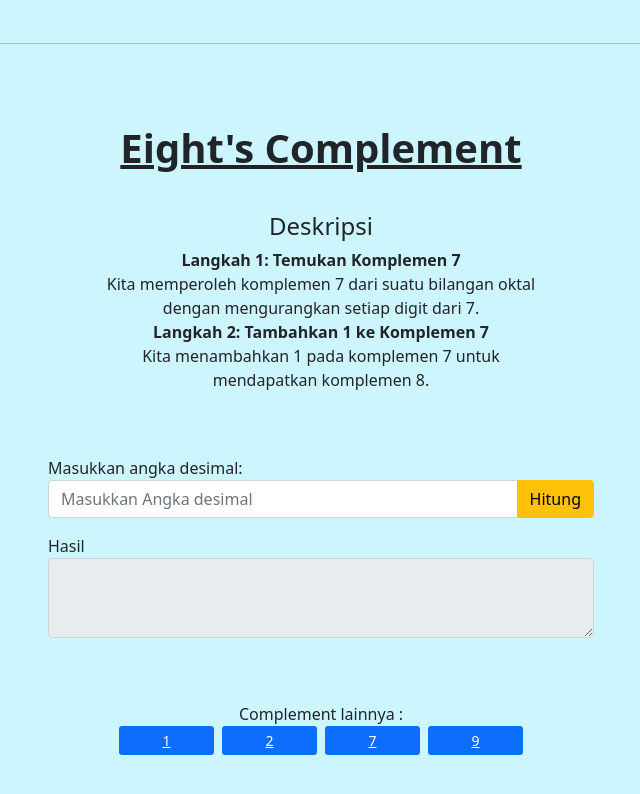
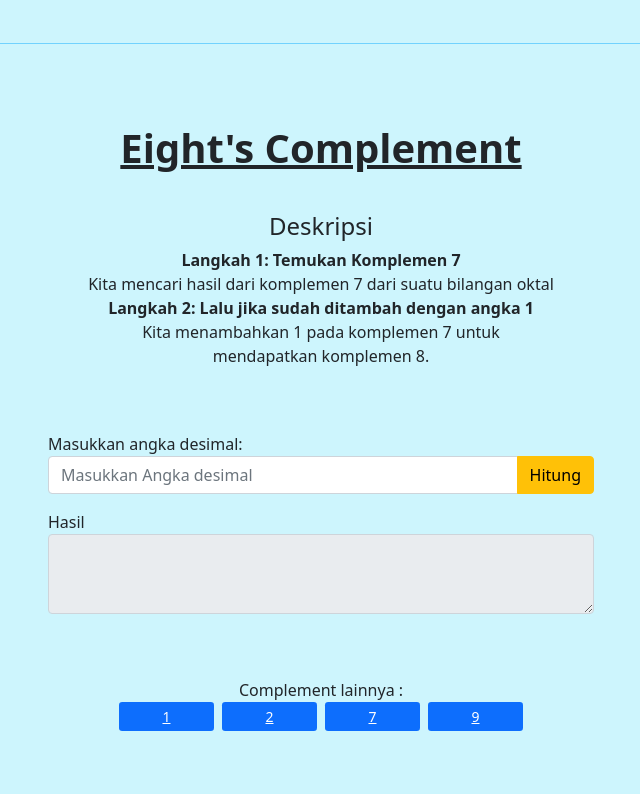
Before and after one commit to algiban/algiban.github.io, a website: page complement/index.html in a window 1280 px wide. Shown: the part 4106-4900 px from the top of the page, without its empty margins (319-959 px from the left). Drawn offline with nearby package versions, Linux system fonts and the light colour scheme; files that its build step writes are made by us from their sources; files whose address does not match are found by name.

Commit message:
Update index.html

```diff
--- a/complement/index.html
+++ b/complement/index.html
@@ -273,11 +273,11 @@
                         Langkah 1: Temukan Komplemen 7
                     </strong> <br>
 
-                    Kita memperoleh komplemen 7 dari suatu bilangan oktal <br> dengan mengurangkan setiap digit dari 7.
+                    Kita mencari hasil dari komplemen 7 dari suatu bilangan oktal
                     <br>
                     <strong>
 
-                        Langkah 2: Tambahkan 1 ke Komplemen 7
+                        Langkah 2: Lalu jika sudah ditambah dengan angka 1
                     </strong>
 
                     <br>
```
